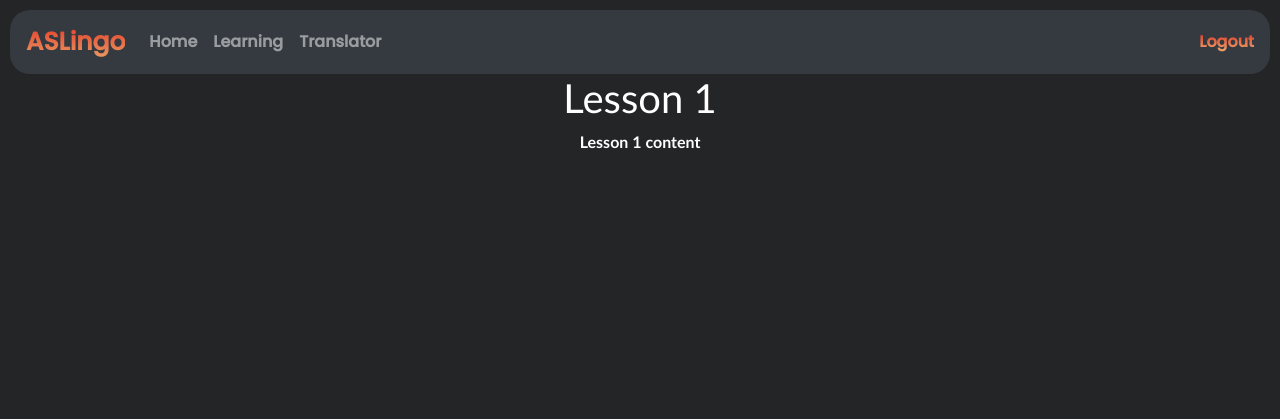
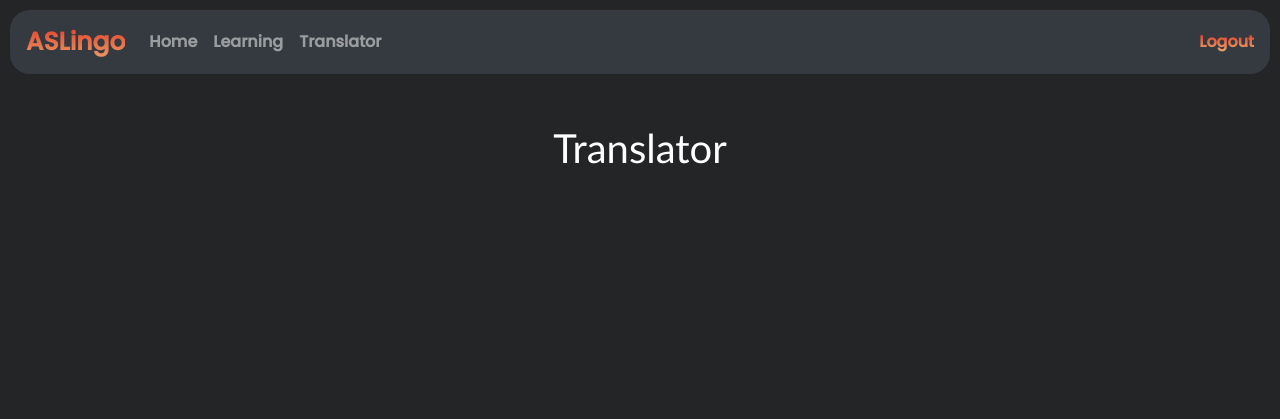
Before and after one commit to Jordan-SFU/ASLingo, a Flask app: page /lesson1 in a window 1280 px wide. Shown: the top 419 px of the page. Run offline with Flask 3, Linux system fonts and the light colour scheme.

Commit message:
Finished AI

```diff
--- a/templates/lesson1.html
+++ b/templates/lesson1.html
@@ -1,6 +1,61 @@
 {% extends 'layout.html' %}
-{% block title %}Lesson 1{% endblock %}
+
 {% block content %}
-    <h1>Lesson 1</h1>
-    <p>Lesson 1 content</p>
+<div class="container">
+    <div class="row">
+        <div class="col-md-12">
+            <h1>Translator</h1>
+        </div>
+    </div>
+<div class="container">
+    <video id="userVideo" autoplay loop style="border-radius: 20px; transform: scaleX(1);"></video>
+    <script>
+        navigator.mediaDevices.getUserMedia({ video: true })
+            .then(function(stream) {
+                var video = document.getElementById('userVideo');
+                video.srcObject = stream;
+
+                var canvas = document.createElement('canvas');
+                var context = canvas.getContext('2d');
+
+                var track = stream.getVideoTracks()[0];
+                var capture = new ImageCapture(stream.getVideoTracks()[0]);
+
+                setInterval(function() {
+                    capture.grabFrame()
+                        .then(function(imageBitmap) {
+                            canvas.width = imageBitmap.width;
+                            canvas.height = imageBitmap.height;
+                            context.drawImage(imageBitmap, 0, 0, imageBitmap.width, imageBitmap.height);
+
+                            // Convert canvas to data URL
+                            var dataURL = canvas.toDataURL('image/png');
+
+                            // Send dataURL to the server using fetch
+                            fetch('/process_frame', {
+                                method: 'POST',
+                                headers: {
+                                    'Content-Type': 'application/json',
+                                },
+                                body: JSON.stringify({ frame: dataURL }),
+                            })
+                            .then(response => response.text())
+                            .then(data => {
+                                console.log(data);
+                                // Update the content of the text element with the result
+                                document.getElementById('translation').textContent = data;
+})
+                            .catch(error => console.error('Error:', error));
+                        })
+                        .catch(function(error) {
+                            console.error('Error grabbing frame:', error);
+                        });
+                }, 1000); // Capture a frame every 1000 milliseconds (1 second)
+            })
+            .catch(function(err) {
+                console.log(err);
+            });
+    </script>
+    <p id="translation" class="translation"></p>
+</div>
 {% endblock %}
```
Also changed, not shown: model.py (+0 -8 lines).
